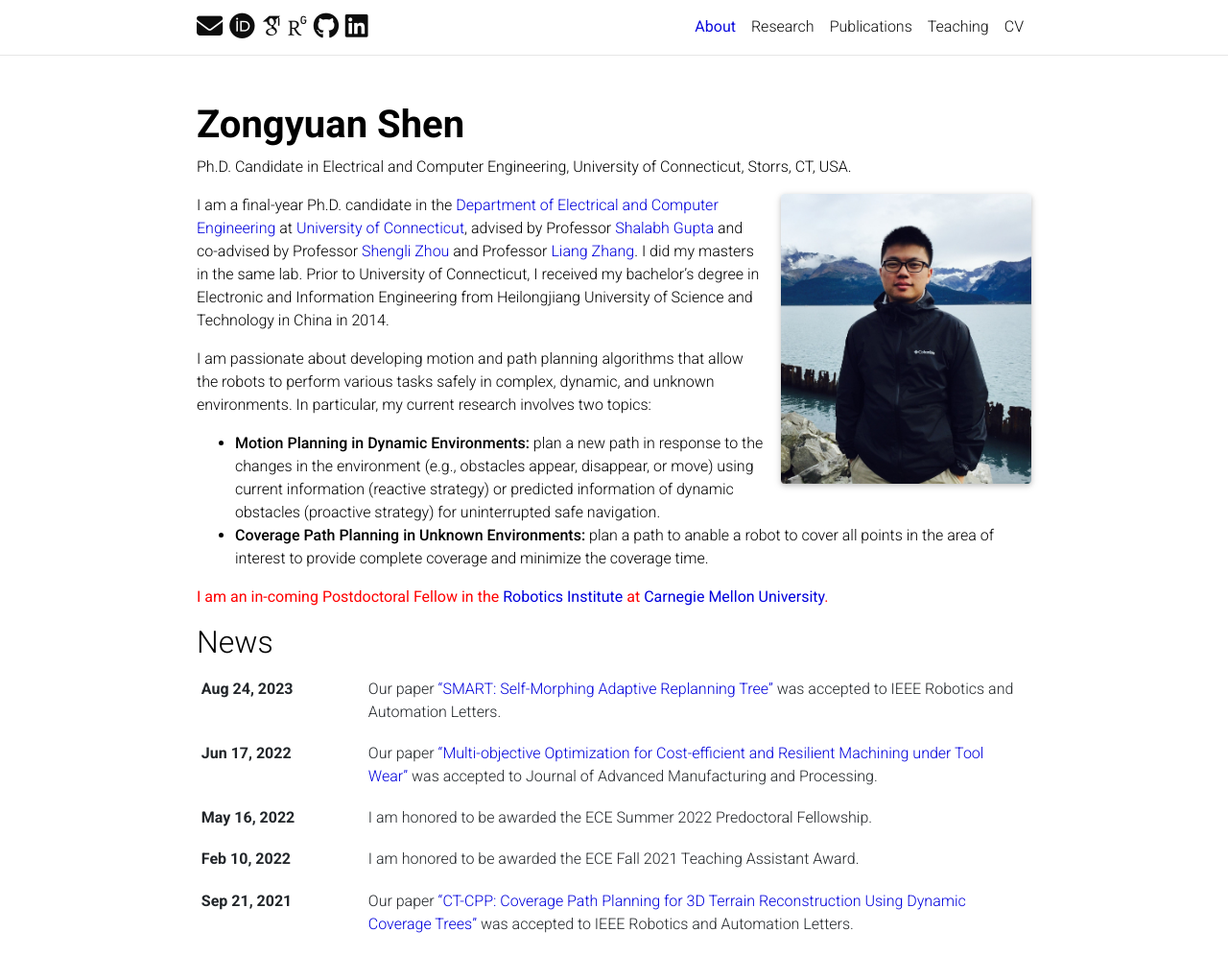
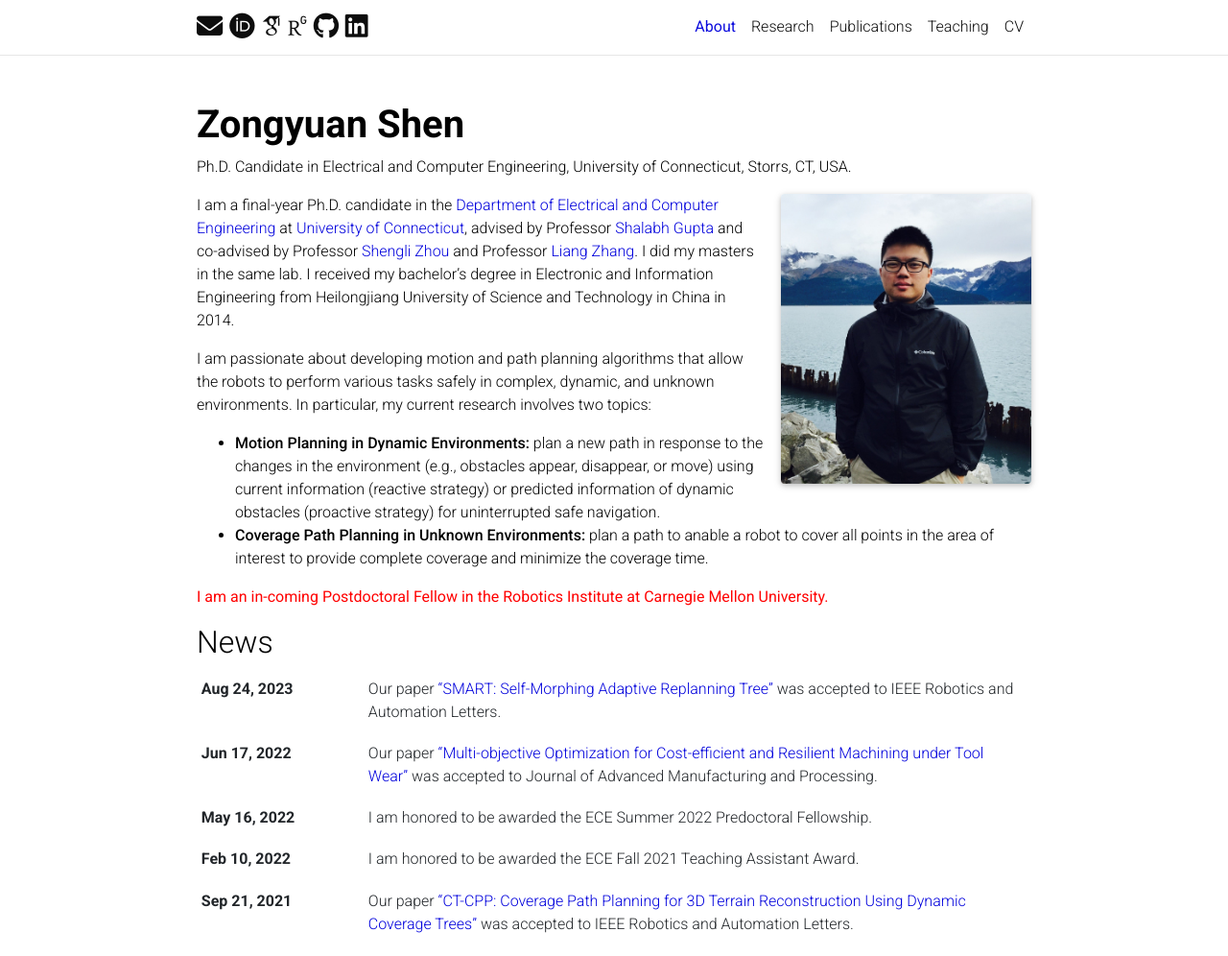
Before and after one commit to ZongyuanShen/ZongyuanShen.github.io, a Jekyll site: the page built from _pages/about.md, in a window 1280 px wide and 1186 px high, cut to the strip 0-996 px from the top of the window. Shown: the whole strip at 96% size. Built offline with Jekyll 4.4.1, drawn with Linux system fonts in a browser that asks for light colours; full-size pictures stand in for the smaller copies a plugin makes; some web fonts are replaced; comment, search, counter and statistics services are not loaded; a style sheet for code colours, icons or effects is not loaded.

Commit message:
Update about.md

```diff
--- a/_pages/about.md
+++ b/_pages/about.md
@@ -16,7 +16,7 @@
 social: false  # includes social icons at the bottom of the page
 ---
 
-I am a final-year Ph.D. candidate in the [Department of Electrical and Computer Engineering](https://www.ee.uconn.edu/) at [University of Connecticut](https://uconn.edu/), advised by Professor [Shalabh Gupta](https://www.ee.uconn.edu/shalabh-gupta/) and co-advised by Professor [Shengli Zhou](https://www.ee.uconn.edu/shengli-zhou/) and Professor [Liang Zhang](https://www.ee.uconn.edu/liang-zhang/). I did my masters in the same lab. Prior to University of Connecticut, I received my bachelor's degree in Electronic and Information Engineering from Heilongjiang University of Science and Technology in China in 2014.
+I am a final-year Ph.D. candidate in the [Department of Electrical and Computer Engineering](https://www.ee.uconn.edu/) at [University of Connecticut](https://uconn.edu/), advised by Professor [Shalabh Gupta](https://www.ee.uconn.edu/shalabh-gupta/) and co-advised by Professor [Shengli Zhou](https://www.ee.uconn.edu/shengli-zhou/) and Professor [Liang Zhang](https://www.ee.uconn.edu/liang-zhang/). I did my masters in the same lab. I received my bachelor's degree in Electronic and Information Engineering from Heilongjiang University of Science and Technology in China in 2014.
 
 I am passionate about developing motion and path planning algorithms that allow the robots to perform various tasks safely in complex, dynamic, and unknown environments. In particular, my current research involves two topics:
 
@@ -25,6 +25,6 @@
 
 <p style="color:red;">
 <b>
-  I am an in-coming Postdoctoral Fellow in the <a href="https://www.ri.cmu.edu/">Robotics Institute</a> at <a href="https://www.cmu.edu/">Carnegie Mellon University</a>.
+  I am an in-coming Postdoctoral Fellow in the Robotics Institute at Carnegie Mellon University.
 </b>
 </p>
```
